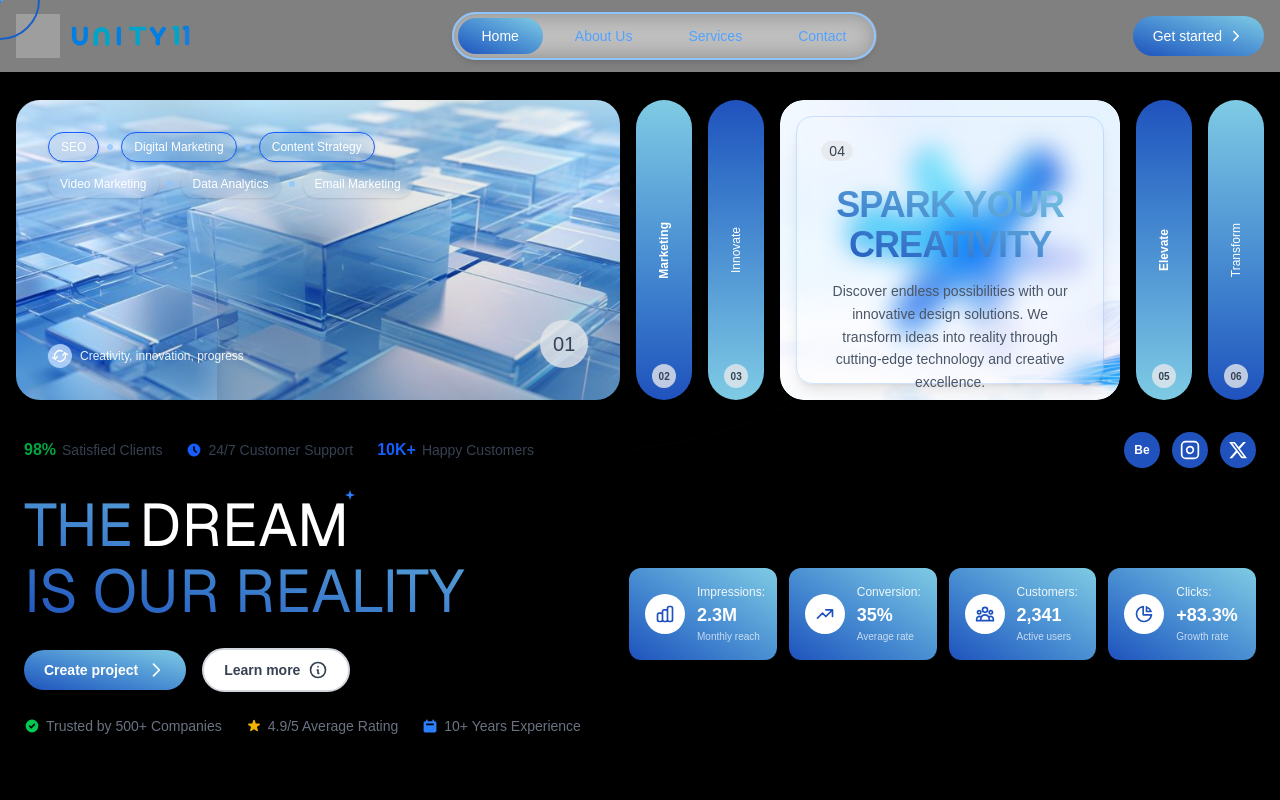
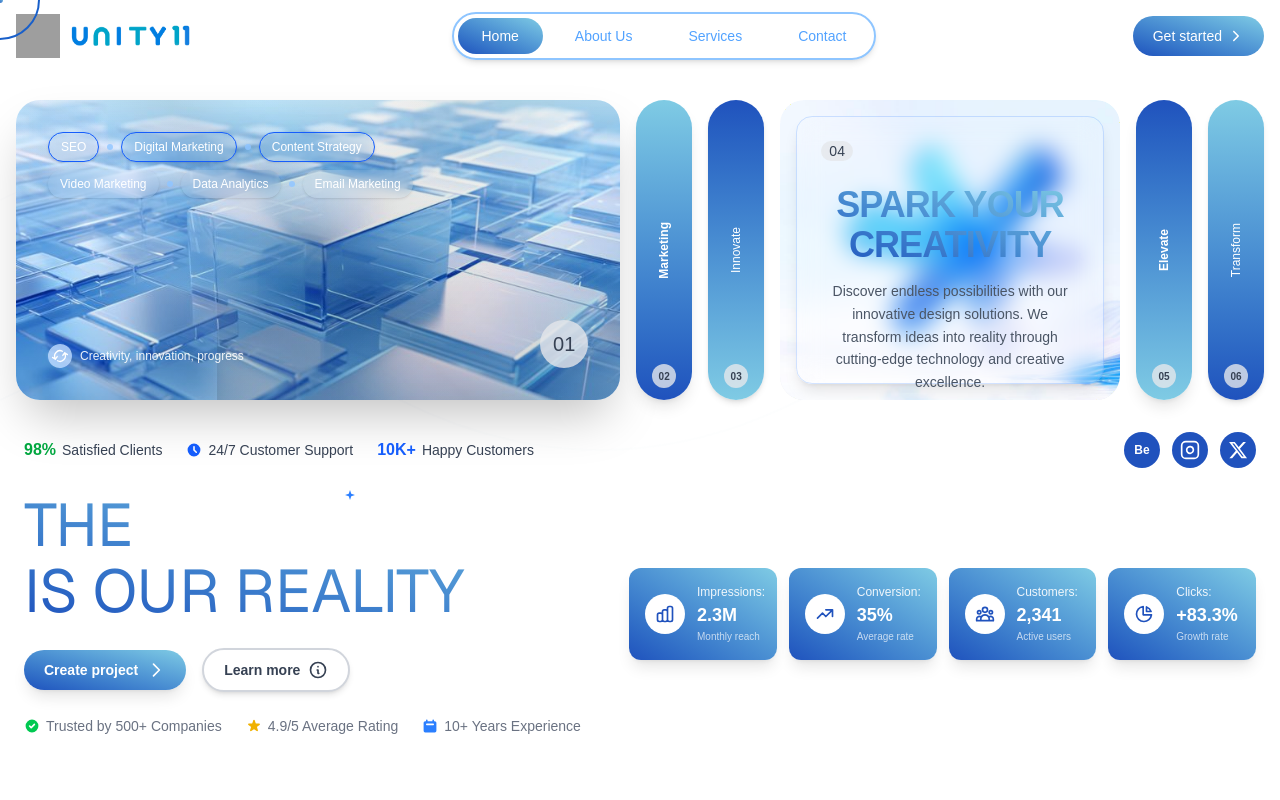
Before and after one commit to UNITY-11/unity11, a Next.js app in the folder client/: page / in a window 1280 px wide. Shown: the top 800 px of the page. Built offline with nearby package versions, Linux system fonts and the light colour scheme; grey boxes are pictures that could not be loaded.

Commit message:
style (home hero) : change the home hero section bg color

```diff
--- a/client/src/components/sections/home/Hero.tsx
+++ b/client/src/components/sections/home/Hero.tsx
@@ -279,7 +279,7 @@ export const Hero: React.FC = () => {
 
   return (
     <section
-      className="relative min-h-screen flex flex-col justify-center items-center w-full bg-black overflow-x-hidden pt-[100px] pb-8"
+      className="relative min-h-screen flex flex-col justify-center items-center w-full bg-white overflow-x-hidden pt-[100px] pb-8"
       aria-label="Hero section"
     >
       {/* Animated Background Effects - Bent Lines Only */}
```
